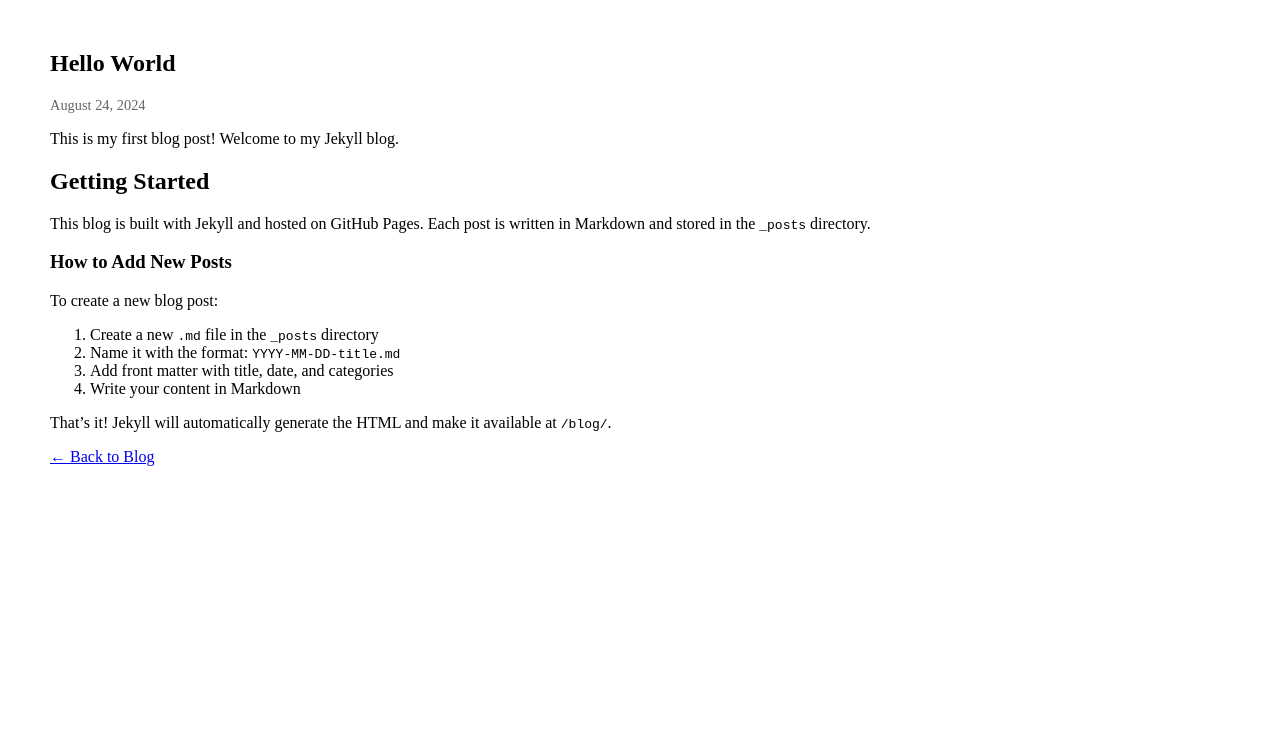
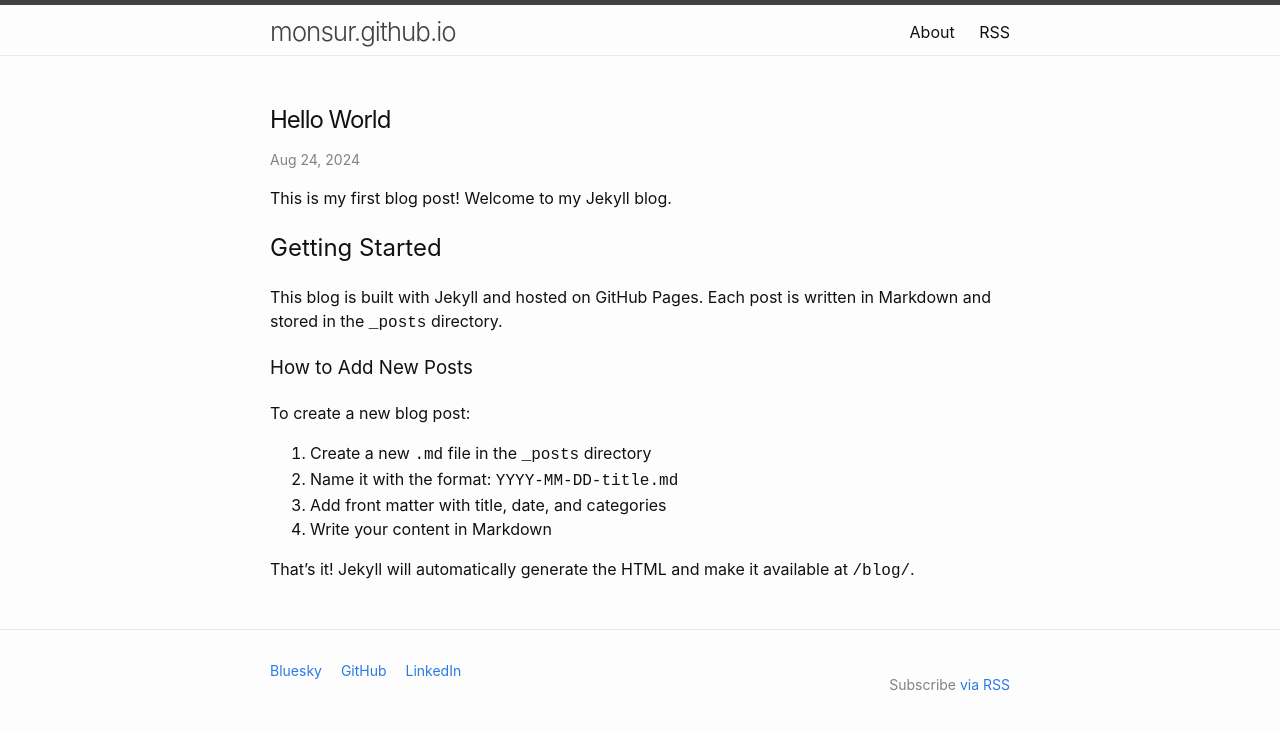
Before and after one commit to monsur/monsur.github.io, a Jekyll site: the page built from _posts/2024-08-24-hello-world.md, in a window 1280 px wide. Shown: the top 730 px of the page. Built offline with Jekyll 4.4.1, drawn with Linux system fonts in a browser that asks for light colours.

Commit message:
Updating theme (inspired by Minima)

```diff
--- a/_layouts/default.html
+++ b/_layouts/default.html
@@ -1,35 +1,245 @@
-<!doctype html>
+<!DOCTYPE html>
 <html lang="en">
 <head>
-<title>Monsur Hossain</title>
-<meta name="viewport" content="width=device-width, initial-scale=1.0">
+  <meta charset="utf-8">
+  <meta http-equiv="X-UA-Compatible" content="IE=edge">
+  <meta name="viewport" content="width=device-width, initial-scale=1">
+
+  <title>{% if page.title %}{{ page.title | escape }} | {% endif %}{{ site.title | default: "Monsur Hossain" | escape }}</title>
+  <meta name="description" content="{% if page.excerpt %}{{ page.excerpt | strip_html | strip_newlines | truncate: 160 }}{% else %}{{ site.description }}{% endif %}">
+
+  <link rel="alternate" type="application/rss+xml" title="{{ site.title | escape }}" href="{{ "/feed.xml" | relative_url }}">
+
   <style>
+    /* Minima-inspired CSS */
+    * { box-sizing: border-box; }
+
     body {
-    margin: 50px;
+      font-family: -apple-system, BlinkMacSystemFont, "Segoe UI", Roboto, Helvetica, Arial, sans-serif;
+      font-size: 16px;
+      line-height: 1.5;
+      color: #111;
+      background-color: #fdfdfd;
+      margin: 0;
+      padding: 0;
     }
+
+    .wrapper {
+      max-width: 800px;
+      margin: 0 auto;
+      padding: 0 30px;
+      position: relative;
+    }
+
+    .site-header {
+      border-top: 5px solid #424242;
+      border-bottom: 1px solid #e8e8e8;
+      min-height: 55.95px;
+      position: relative;
+    }
+
+    .site-title {
+      font-size: 26px;
+      font-weight: 300;
+      line-height: 54px;
+      letter-spacing: -1px;
+      margin-bottom: 0;
+      float: left;
+      text-decoration: none;
+      color: #424242;
+    }
+
+    .site-title:hover {
+      text-decoration: none;
+    }
+
+    .site-nav {
+      float: right;
+      line-height: 54px;
+    }
+
+    .site-nav a {
+      color: #111;
+      text-decoration: none;
+      margin-left: 20px;
+    }
+
+    .site-nav a:hover {
+      color: #424242;
+    }
+
+    .page-content {
+      padding: 30px 0;
+      flex: 1;
+    }
+
+    .site-footer {
+      border-top: 1px solid #e8e8e8;
+      padding: 30px 0;
+      color: #828282;
+      font-size: 14px;
+    }
+
+    h1, h2, h3, h4, h5, h6 {
+      font-weight: 400;
+    }
+
+    h1 { font-size: 2em; }
+    h2 { font-size: 1.5em; }
+
+    a {
+      color: #2a7ae4;
+      text-decoration: none;
+    }
+
+    a:hover {
+      color: #1756a9;
+      text-decoration: underline;
+    }
+
+    .post-list {
+      margin-left: 0;
+      list-style: none;
+    }
+
+    .post-preview {
+      margin-bottom: 30px;
+      padding-bottom: 20px;
+      border-bottom: 1px solid #e8e8e8;
+    }
+
+    .post-preview:last-child {
+      border-bottom: none;
+    }
+
+    .post-meta {
+      font-size: 14px;
+      color: #828282;
+      margin-bottom: 10px;
+    }
+
+    .post-title {
+      font-size: 24px;
+      letter-spacing: -1px;
+      line-height: 1.2;
+      margin-bottom: 10px;
+    }
+
+    .post-title a {
+      color: #111;
+      text-decoration: none;
+    }
+
+    .post-title a:hover {
+      color: #424242;
+    }
+
+    .post-excerpt {
+      color: #424242;
+      margin-bottom: 15px;
+    }
+
+    .rss-subscribe {
+      float: right;
+    }
+
+    .social-links {
+      display: inline-block;
+    }
+
+    .social-links a {
+      margin-right: 15px;
+      text-decoration: none;
+    }
+
+    /* Profile and about page styles */
     .profile {
       height: 144px;
       width: 144px;
       border-radius: 20px;
+      margin-bottom: 20px;
     }
+
+    .icons {
+      margin: 20px 0;
+    }
+
     .icons img {
       border: 0px;
       width: 30px;
       height: 30px;
       margin: 10px;
     }
-  .post-preview {
-    margin-bottom: 2em;
-    padding-bottom: 1em;
-    border-bottom: 1px solid #eee;
+
+    /* Blog specific styles */
+    .blog h1 {
+      margin-bottom: 30px;
     }
-  .post-meta {
-    color: #666;
-    font-size: 0.9em;
+
+    .blog h1 img {
+      vertical-align: middle;
+      width: 20px;
+      height: 20px;
+    }
+
+    /* Responsive */
+    @media screen and (max-width: 600px) {
+      .wrapper {
+        padding: 0 20px;
+      }
+
+      .site-nav {
+        float: none;
+        display: block;
+        text-align: center;
+        line-height: 1.5;
+        margin-top: 10px;
+      }
+
+      .site-title {
+        float: none;
+        display: block;
+        text-align: center;
+        line-height: 1.5;
+        margin-bottom: 10px;
+      }
+
+      .rss-subscribe {
+        float: none;
+        display: block;
+        margin-top: 10px;
+      }
     }
   </style>
 </head>
+
 <body>
+  <header class="site-header">
+    <div class="wrapper">
+      <a class="site-title" href="{{ "/" | relative_url }}">{{ site.title | default: "Monsur Hossain" | escape }}</a>
+
+      <nav class="site-nav">
+        <a href="/about.html">About</a>
+        <a href="/feed.xml" title="RSS Feed">RSS</a>
+      </nav>
+    </div>
+  </header>
+
+  <main class="page-content" aria-label="Content">
+    <div class="wrapper">
       {{ content }}
+    </div>
+  </main>
+
+  <footer class="site-footer">
+    <div class="wrapper">
+      <div class="social-links">
+        <a href="https://bsky.app/profile/monsur.hossa.in">Bluesky</a>
+        <a href="https://github.com/monsur/">GitHub</a>
+        <a href="https://www.linkedin.com/in/monsur">LinkedIn</a>
+      </div>
+      <p class="rss-subscribe">Subscribe <a href="{{ "/feed.xml" | relative_url }}">via RSS</a></p>
+    </div>
+  </footer>
 </body>
 </html>
--- a/_layouts/post.html
+++ b/_layouts/post.html
@@ -2,11 +2,24 @@
 layout: default
 ---
 
-<article class="post">
-  <h1>{{ page.title }}</h1>
-  <p class="post-meta">{{ page.date | date: "%B %d, %Y" }}</p>
+<article class="post h-entry" itemscope itemtype="http://schema.org/BlogPosting">
+  <header class="post-header">
+    <h1 class="post-title p-name" itemprop="name headline">{{ page.title | escape }}</h1>
+    <p class="post-meta">
+      <time class="dt-published" datetime="{{ page.date | date_to_xmlschema }}" itemprop="datePublished">
+        {{ page.date | date: "%b %-d, %Y" }}
+      </time>
+      {% if page.author %}
+        • <span itemprop="author" itemscope itemtype="http://schema.org/Person">
+            <span class="p-author h-card" itemprop="name">{{ page.author }}</span>
+          </span>
+      {% endif %}
+    </p>
+  </header>
 
-  {{ content }}
+  <div class="post-content e-content" itemprop="articleBody">
+    {{ content }}
+  </div>
 
-  <p><a href="/">← Back to Blog</a></p>
+  <a class="u-url" href="{{ page.url | relative_url }}" hidden></a>
 </article>
```
Also changed, not shown: index.html (+18 -9 lines). Lines whose indentation alone changed are shown as unchanged.
